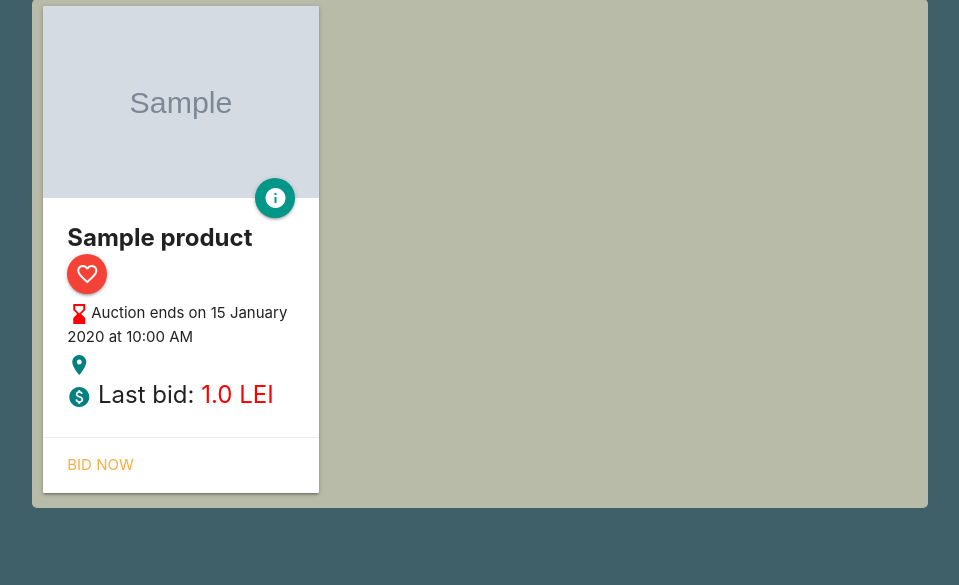
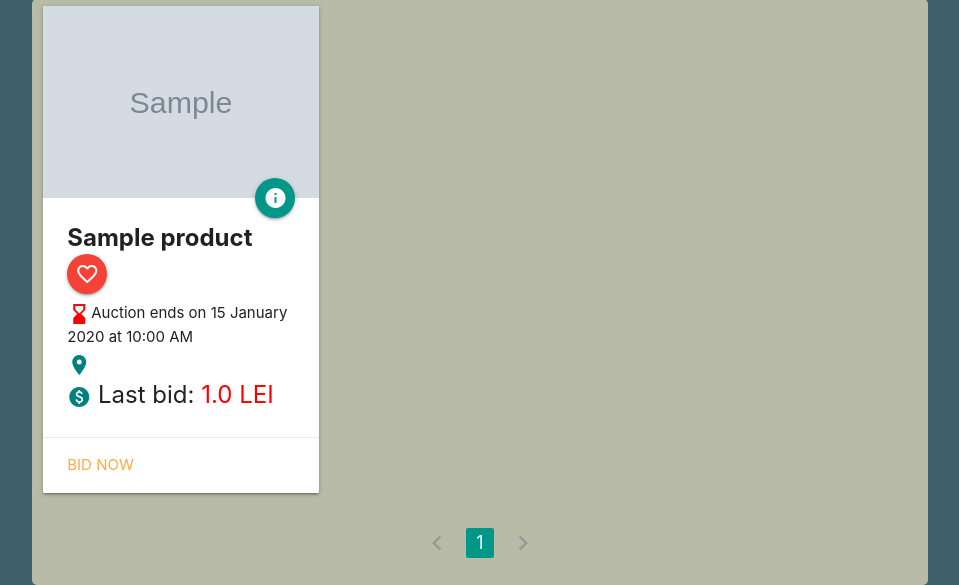
Before and after one commit to DariusFeher/Bidder, a Django app: page / in a window 1280 px wide. Shown: the part 231-816 px from the top of the page, without its empty margins (160-1119 px from the left). Before the commit the page ends 739 px from the top, so only its background shows below. Run offline with Django 3.2, Linux system fonts and the light colour scheme; a user stored in the database is signed in; tables that the repository leaves empty hold one stand-in row (values such as "Sample post"); grey boxes marked "Sample" are stand-in pictures; some libraries are stand-ins or nearby versions.

Commit message:
Implement pagination on the homepage

```diff
--- a/bidnbuy/templates/home.html
+++ b/bidnbuy/templates/home.html
@@ -26,7 +26,7 @@
             <script>
                 var cards = 0;
                 var main_container = $("#main-container");
-                {% for product in products %}
+                {% for product in page_obj %}
                     if (cards % 3 == 0) {
                         main_container.append('<div class="row" id ="main-container' + cards / 3 + '"></div>');
                     }
@@ -55,6 +55,25 @@
                     cards++;
                 {% endfor %}
             </script>
+           <ul class="pagination center" style="padding-bottom: 3%;">
+            {% if page_obj.has_previous %}
+                <li><a href="?page={{page_obj.previous_page_number}}"><i class="material-icons">chevron_left</i></a></li>
+            {% else %}
+                <li class="disabled"><a href="#!"><i class="material-icons">chevron_left</i></a></li>
+            {% endif %}
+            {% for i in range %}
+                {% if i == page_obj.number %}
+                    <li class="active teal"><a href="?page={{page_obj.number}}">{{page_obj.number}}</a></li>
+                {% else %}
+                    <li class="waves-effect"><a href="?page={{i}}">{{i}}</a></li>
+                {% endif %}
+            {% endfor %}
+            {% if page_obj.has_next %}
+                <li class="waves-effect"><a href="?page={{page_obj.next_page_number}}"><i class="material-icons">chevron_right</i></a></li>
+            {% else %}
+                <li class="disabled"><a href="#!"><i class="material-icons">chevron_right</i></a></li>
+            {% endif %}
+        </ul>
         </div>
     </div>
 </body>
--- a/bidnbuy/views.py
+++ b/bidnbuy/views.py
@@ -1,13 +1,18 @@
+from django.conf import settings
+from django.contrib.auth.decorators import login_required
+from django.core.paginator import Paginator
 from django.shortcuts import redirect, render
-from django.contrib.auth.decorators import login_required
-from django.conf import settings
+from products.models import Product
 from urllib3 import HTTPResponse
-from products.models import Product
 
 # Create your views here.
 
 @login_required(login_url='login')
 def homePage(request):
     products = Product.objects.all()
-    context = {'products': products}
-    return render(request, "home.html", context)
+    # context = {'products': products}
+    paginator = Paginator(products, 15)
+    page_number = request.GET.get('page')
+    page_obj = paginator.get_page(page_number)
+    return render(request, 'home.html', {'page_obj': page_obj, 'range': range(1, page_obj.paginator.num_pages + 1)})
+    # return render(request, "home.html", context)
```
